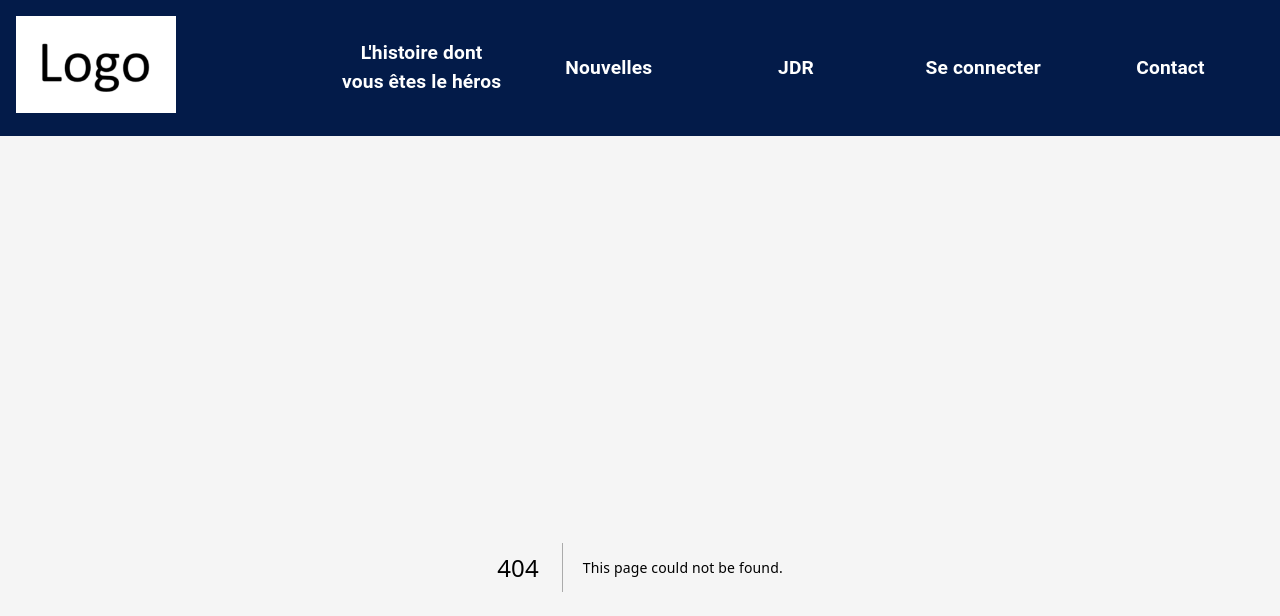
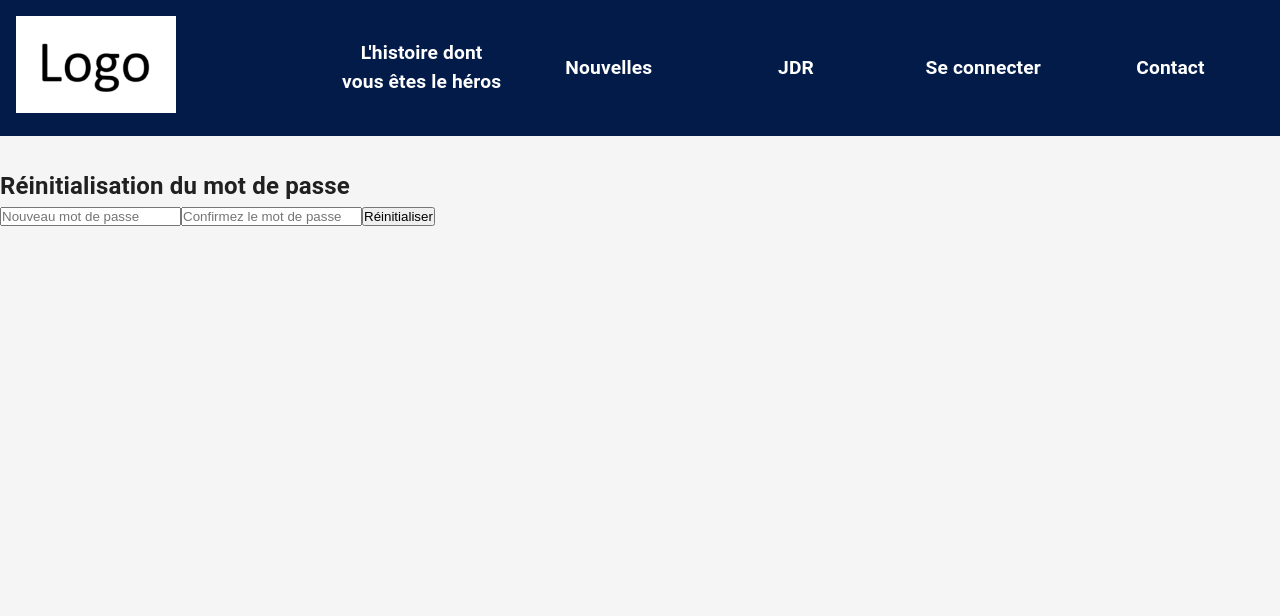
Before and after one commit to Florian59c/Blog-JDR-front, a Next.js app: page /resetPassword in a window 1280 px wide. Before the commit this address had no page. Shown: the top 616 px of the page. Built offline with nearby package versions, Linux system fonts and the light colour scheme.

Commit message:
feat: creation of the page dedicated to resetting the password

```diff
--- /dev/null
+++ b/pages/resetPassword.tsx
@@ -0,0 +1,45 @@
+import axios from 'axios';
+import { useRouter } from 'next/router';
+import { useState } from 'react';
+
+export default function ResetPassword() {
+    const router = useRouter();
+    const { token } = router.query; // Récupérer le token depuis l'URL
+    const [password, setPassword] = useState('');
+    const [confirmPassword, setConfirmPassword] = useState('');
+    const [error, setError] = useState('');
+
+    async function reset() {
+        if (password !== confirmPassword) {
+            setError("Les mots de passe ne correspondent pas");
+            return;
+        }
+
+        const response = await axios.post(
+            `${process.env.NEXT_PUBLIC_SERVER_URL}auth/reset-password`,
+            { token, password }
+        );
+
+        setError(response.data);
+    };
+
+    return (
+        <div>
+            <h2>Réinitialisation du mot de passe</h2>
+            <input
+                type="password"
+                placeholder="Nouveau mot de passe"
+                value={password}
+                onChange={(e) => setPassword(e.target.value)}
+            />
+            <input
+                type="password"
+                placeholder="Confirmez le mot de passe"
+                value={confirmPassword}
+                onChange={(e) => setConfirmPassword(e.target.value)}
+            />
+            <button onClick={reset}>Réinitialiser</button>
+            {error}
+        </div>
+    );
+}
```
